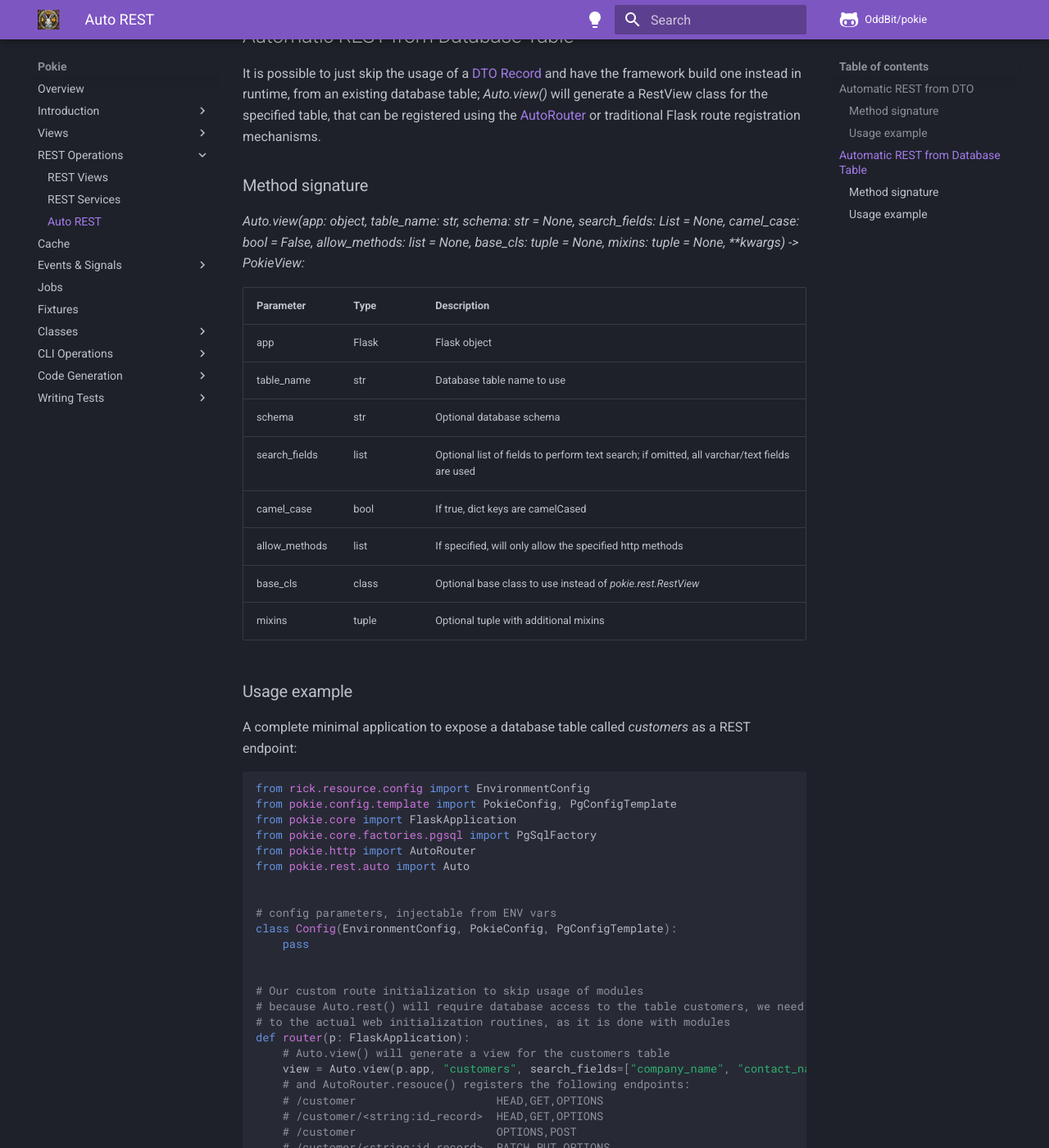
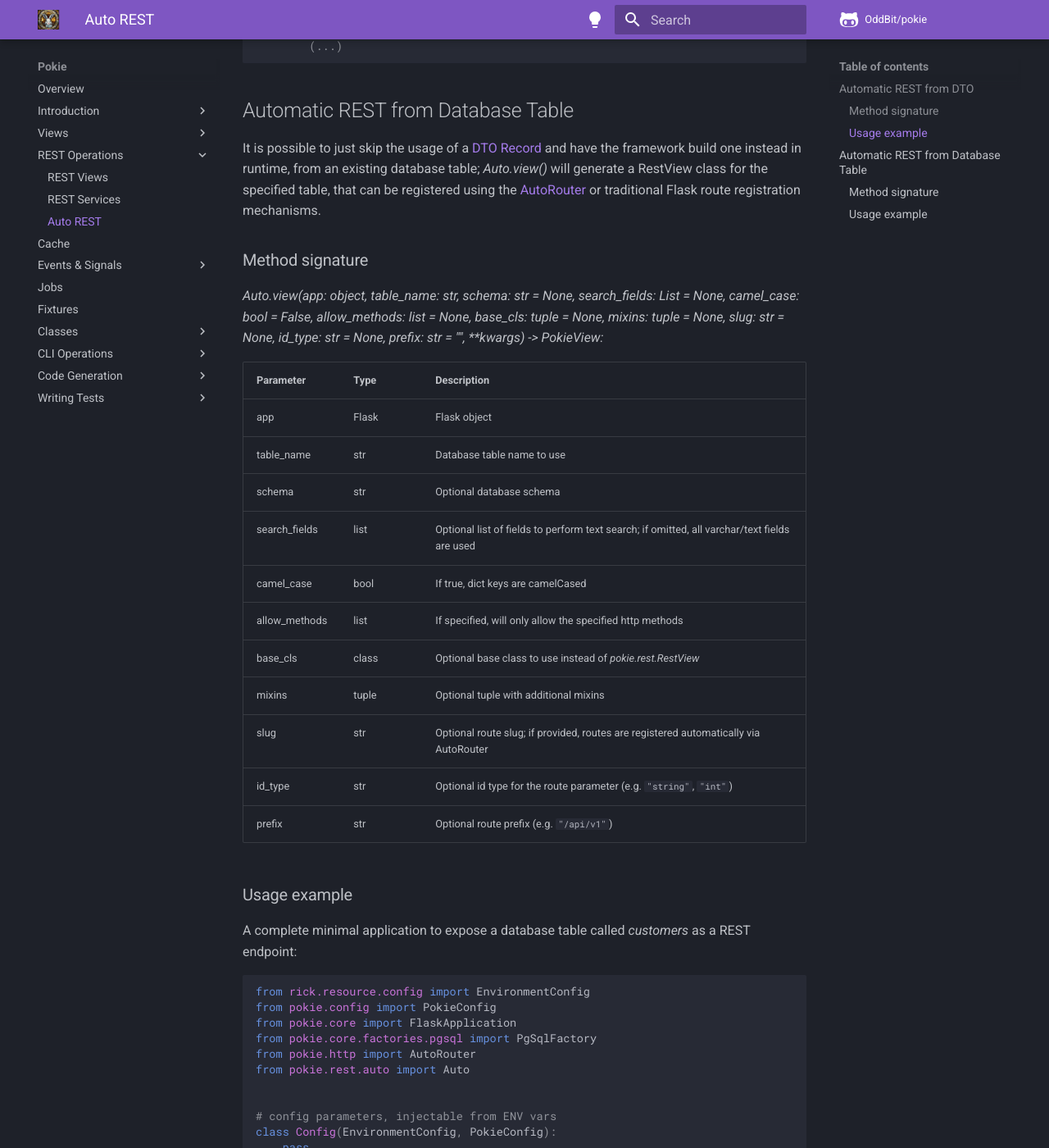
Before and after one commit to oddbit-project/pokie, an MkDocs documentation site: the page built from docs/rest/auto.md, in a window 1280 px wide and 1400 px high, scrolled down 3743 px. Shown: the whole window at 82% size. Built offline with MkDocs 1.6.1 and Material for MkDocs 9.7.7, drawn with Linux system fonts in a browser that asks for light colours; comment, search, counter and statistics services are not loaded; some of the changed text lies outside the part shown.

Commit message:
Fix documentation errors: wrong imports, typos, incomplete signatures
- Fix pokie.config.template → pokie.config import path
- Fix CFG_HTTP_ERROR_HANLDER typo → CFG_HTTP_ERROR_HANDLER
- Fix .GET() → .get() method call in extending_views example
- Fix DbGridRequest import path and variable name mismatch
- Add missing params to Auto.rest() and Auto.view() signatures
- Remove stale "under heavy development" disclaimer

````diff
--- a/docs/rest/auto.md
+++ b/docs/rest/auto.md
@@ -25,7 +25,7 @@
 
 *Auto.rest(app: object, slug: str, dto_record: object, request_class: RequestRecord = None, service: str = None,
         id_type: str = None, search_fields: list = None, allow_methods: list = None, base_cls: tuple = None,
-        mixins: tuple = None,  \*\*kwargs)*
+        mixins: tuple = None, prefix: str = "", camel_case: bool = False, \*\*kwargs)*
 
 | Parameter     | Type                                                                         | Description                                                                                  |
 |---------------|------------------------------------------------------------------------------|----------------------------------------------------------------------------------------------|
@@ -39,6 +39,8 @@
 | allow_methods | list                                                                         | If specified, will only allow the specified http methods                                     |
 | base_cls      | class                                                                        | Optional base class to use instead of *pokie.rest.RestView*                                  |
 | mixins        | tuple                                                                        | Optional tuple with additional mixins                                                        |
+| prefix        | str                                                                          | Optional route prefix (e.g. `"/api/v1"`)                                                    |
+| camel_case    | bool                                                                         | If True, field names and responses are camelCased                                            |
 
 
 ### Usage example
@@ -48,7 +50,7 @@
 ```python
 from rick_db import fieldmapper
 from rick.resource.config import EnvironmentConfig
-from pokie.config.template import PokieConfig, PgConfigTemplate
+from pokie.config import PokieConfig
 from pokie.core import FlaskApplication
 from pokie.core.factories.pgsql import PgSqlFactory
 from pokie.rest.auto import Auto
@@ -70,7 +72,7 @@
 
 
 # config parameters, injectable from ENV vars
-class Config(EnvironmentConfig, PokieConfig, PgConfigTemplate):
+class Config(EnvironmentConfig, PokieConfig):
     pass
 
 
@@ -163,19 +165,23 @@
 ### Method signature
 
 *Auto.view(app: object, table_name: str, schema: str = None, search_fields: List = None, camel_case: bool = False,
-        allow_methods: list = None, base_cls: tuple = None, mixins: tuple = None, \*\*kwargs) -> PokieView:*
+        allow_methods: list = None, base_cls: tuple = None, mixins: tuple = None, slug: str = None,
+        id_type: str = None, prefix: str = "", \*\*kwargs) -> PokieView:*
 
 
 | Parameter     | Type  | Description                                                                                  |
 |---------------|-------|----------------------------------------------------------------------------------------------|
 | app           | Flask | Flask object                                                                                 |
 | table_name    | str   | Database table name to use                                                                   |
-| schema        | str   | Optional database  schema                                                                    |
+| schema        | str   | Optional database schema                                                                     |
 | search_fields | list  | Optional list of fields to perform text search; if omitted, all varchar/text fields are used |
 | camel_case    | bool  | If true, dict keys are camelCased                                                            |
 | allow_methods | list  | If specified, will only allow the specified http methods                                     |
 | base_cls      | class | Optional base class to use instead of *pokie.rest.RestView*                                  |
 | mixins        | tuple | Optional tuple with additional mixins                                                        |
+| slug          | str   | Optional route slug; if provided, routes are registered automatically via AutoRouter         |
+| id_type       | str   | Optional id type for the route parameter (e.g. `"string"`, `"int"`)                         |
+| prefix        | str   | Optional route prefix (e.g. `"/api/v1"`)                                                    |
 
 ### Usage example
 
@@ -183,7 +189,7 @@
 
 ```python
 from rick.resource.config import EnvironmentConfig
-from pokie.config.template import PokieConfig, PgConfigTemplate
+from pokie.config import PokieConfig
 from pokie.core import FlaskApplication
 from pokie.core.factories.pgsql import PgSqlFactory
 from pokie.http import AutoRouter
@@ -191,7 +197,7 @@
 
 
 # config parameters, injectable from ENV vars
-class Config(EnvironmentConfig, PokieConfig, PgConfigTemplate):
+class Config(EnvironmentConfig, PokieConfig):
     pass
 
 
````
Also changed, not shown: docs/http/dbgridrequest.md (+2 -2 lines), docs/http/error_handler.md (+1 -1 lines), docs/http/extending_views.md (+1 -1 lines), docs/index.md (+0 -2 lines), docs/tutorial/tutorial.md (+1 -2 lines).
